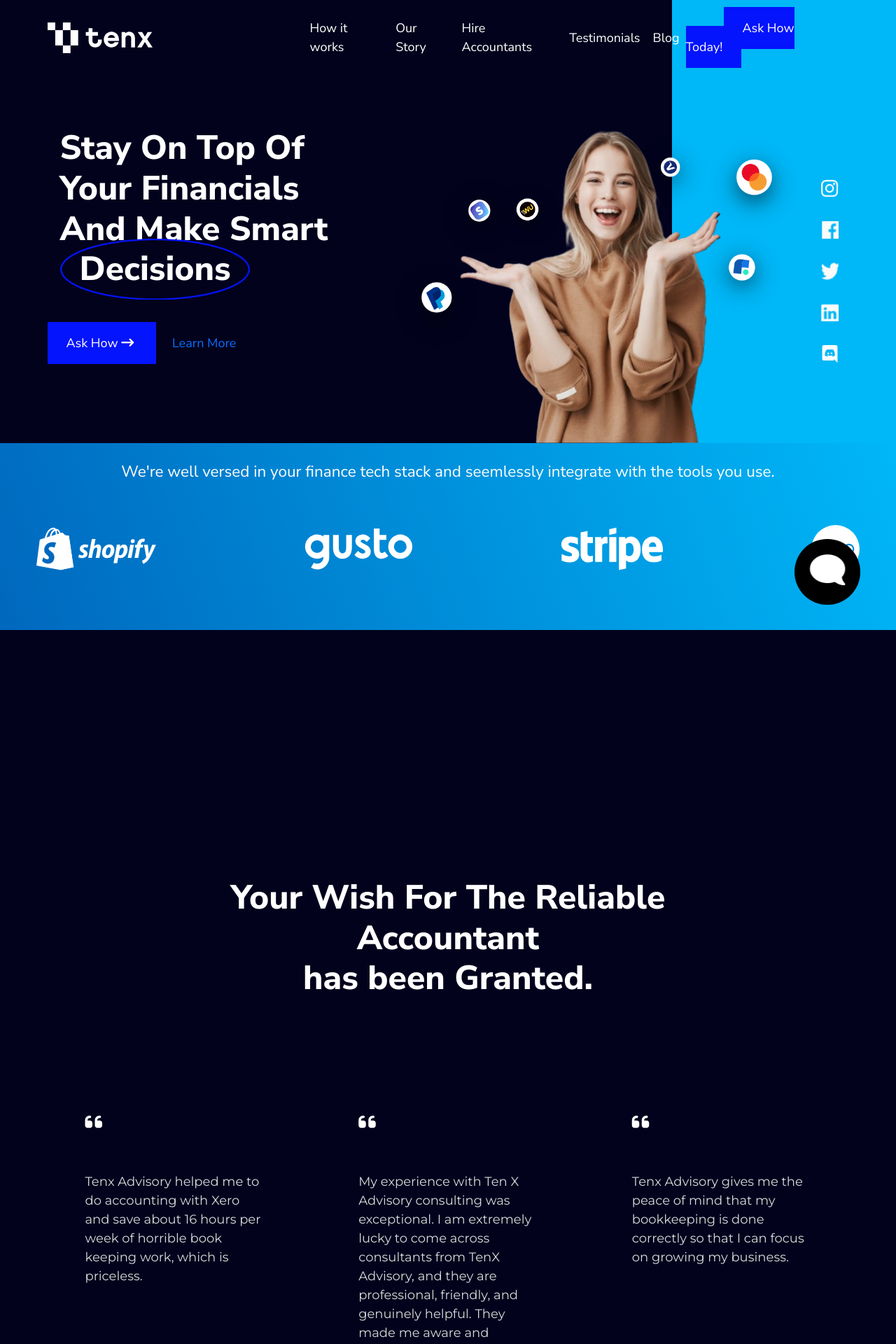
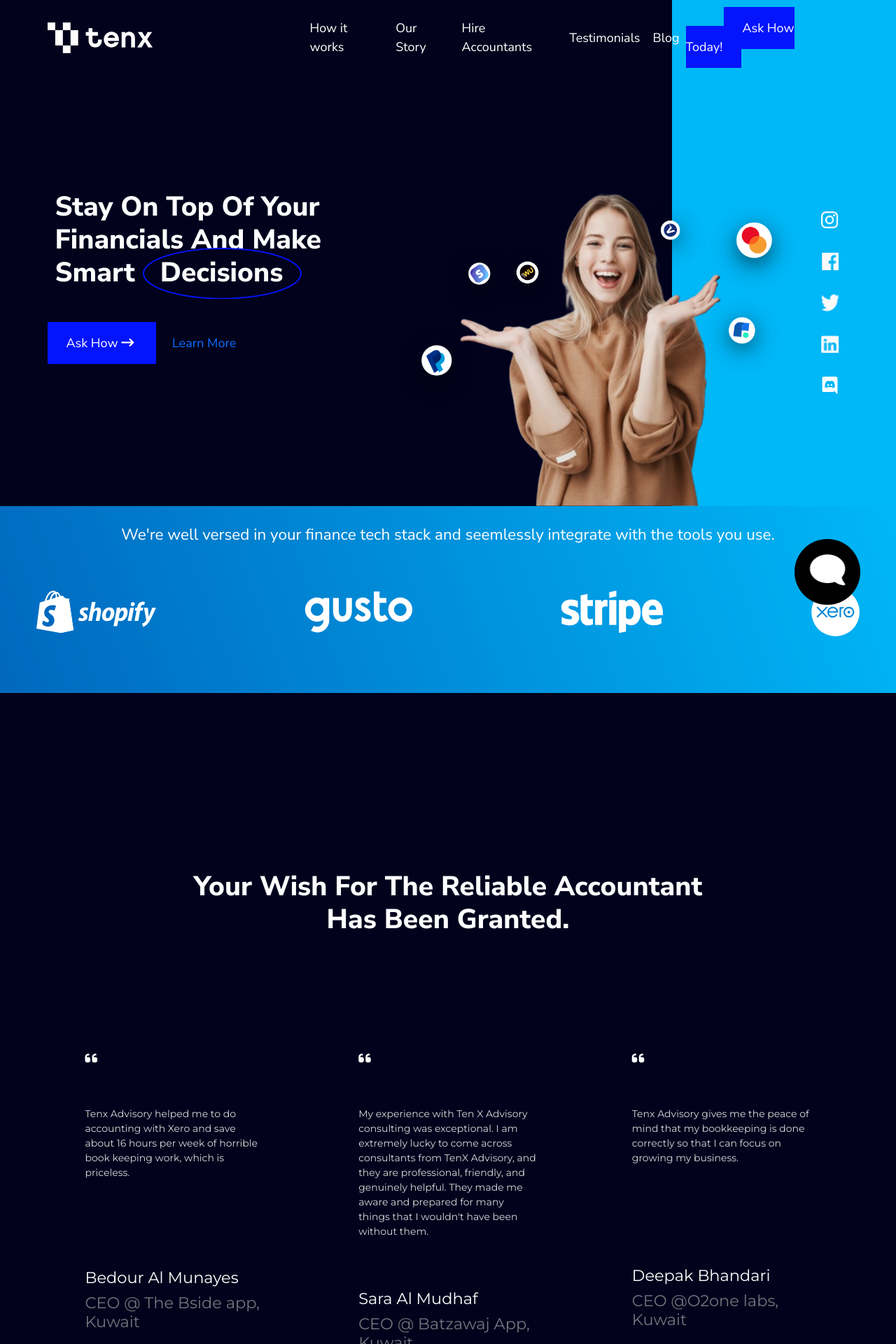
Before and after one commit to tenxventures/website, a Jekyll site: the page index.html, which Jekyll copies as it is, in a window 1280 px wide. Shown: the top 1920 px of the page at 70% size. Built offline with Jekyll 4.4.1, drawn with Linux system fonts in a browser that asks for light colours; nearby versions of some CDN libraries; some of the changed text lies outside the part shown.

Commit message:
my changes

```diff
--- a/css copy/styles.css
+++ b/css copy/styles.css
@@ -21,7 +21,7 @@
 		background: linear-gradient(to right, #02021d 0%, #02021d 75%, #00b7f7 75%, #00b7f7 100%);
 	}
 	.left-margin {
-		margin-left: 72px;
+		margin-left: 65px;
 	}
 }
 
@@ -108,7 +108,7 @@
 
   label * {
 	margin-top: 0.5rem;
-	margin-bottom: 0.8rem;
+	margin-bottom: 0.9rem;
   }
 
   .form-control {
@@ -156,12 +156,12 @@
 h2 {
 	color: white;
 	font-weight: 800;
-	font-size: 70px;
+	font-size: 60px;
 }
 
 @media screen and (max-width: 1366px) {
 	h2 {
-		font-size: 48px;
+		font-size: 39px;
 	}
 }
 @media screen and (max-width: 700px) {
@@ -186,8 +186,8 @@
 }
 
 .top {
-	height: 100vh;
-	margin-bottom: 300px;
+	height: 110vh;
+	margin-bottom: 200px;
 }
 @media screen and (max-width: 1000px) {
 	.top {
@@ -229,11 +229,11 @@
 .head-ellipse {
 	background-image: url(../images/Ellipse.png);
 	padding: 10px;
-	padding-top: 10px;
+	padding-top: 9px;
 	text-align: right;
 	padding-right: 27px;
 	padding-bottom: 11px;
-	padding-left: 28px;
+	padding-left: 25px;
 	background-size: cover;
 	background-repeat: no-repeat;
 }
@@ -275,7 +275,7 @@
 .testimonial-card {
 	border-radius: 20px;
 	box-sizing: border-box;
-	height: 700px;
+	height: 550px;
 }
 
 .testimonial-card:hover {
@@ -292,7 +292,7 @@
 	color: #ffffff;
 }
 .testimonial-desc {
-	font-size: 18px;
+	font-size: 14px;
 	font-family: 'Montserrat', sans-serif;
 	color: #dadadb;
 }
--- a/index.html
+++ b/index.html
@@ -36,6 +36,8 @@
 	<link rel="preconnect" href="https://fonts.gstatic.com" />
 	<link href="https://fonts.googleapis.com/css2?family=Jost:wght@200&display=swap" rel="stylesheet" />
 	<link rel="stylesheet" type="text/css" href="css copy/styles.css" />
+
+
 </head>
 
 <body>
@@ -83,7 +85,7 @@
 					<h2 style="text-transform: capitalize;" class="left-margin">Stay on top of your financials and make
 						smart
 						<span class="head-ellipse">
-							decisions
+						decisions
 						</span>
 					</h2>
 				</div>
@@ -133,11 +135,11 @@
 	<div class="contain my-5" id="testimonials">
 
 		<div class="row my-sm-5 my-2 text-white mx-sm-5 mx-2 align-items-center">
-			<h2 class="my-5 mx-auto w-75 text-center ">Your Wish For The Reliable Accountant<br>has been Granted.</h2>
+			<h2 class="my-5 mx-auto w-75 text-center ">Your Wish For The Reliable Accountant<br>Has Been Granted.</h2>
 			<div class="col-lg-4  col-12 my-sm-5 my-2">
 				<div class="p-sm-5 p-3 testimonial-card">
 					<div>
-						<i class="fa-solid fa-quote-left" style="font-size: 28px"></i>
+						<i class="fa-solid fa-quote-left" style="font-size: 20px"></i>
 
 					</div>
 					<div class="">
@@ -148,15 +150,15 @@
 						</p>
 					</div>
 					<div class=""">
-					<h4 class=" testimonial-name pt-5">Bedour Al Munayes</h4>
-					<h4 class=" testimonial-position">CEO @ The Bside app, Kuwait</h4>
+					<h5 class=" testimonial-name pt-5">Bedour Al Munayes</h5>
+					<h5 class=" testimonial-position">CEO @ The Bside app, Kuwait</h5>
 					</div>
 				</div>
 			</div>
 			<div class="col-lg-4  col-12 my-sm-5 my-2">
 				<div class="p-sm-5 p-3 testimonial-card">
 					<div>
-						<i class="fa-solid fa-quote-left" style="font-size: 28px"></i>
+						<i class="fa-solid fa-quote-left" style="font-size: 20px"></i>
 
 					</div>
 					<div class="">
@@ -168,15 +170,15 @@
 						</p>
 					</div>
 					<div class="">
-						<h4 class="testimonial-name">Sara Al Mudhaf</h4>
-						<h4 class="testimonial-position">CEO @ Batzawaj App, Kuwait</h4>
+						<h5 class="testimonial-name">Sara Al Mudhaf</h5>
+						<h5 class="testimonial-position">CEO @ Batzawaj App, Kuwait</h5>
 					</div>
 				</div>
 			</div>
 			<div class="col-lg-4 col-12 my-sm-5 my-2">
 				<div class="p-sm-5 p-3 testimonial-card">
 					<div>
-						<i class="fa-solid fa-quote-left" style="font-size: 28px"></i>
+						<i class="fa-solid fa-quote-left" style="font-size: 20px"></i>
 					</div>
 					<div class="">
 						<p class="py-5 testimonial-desc ">
@@ -185,12 +187,14 @@
 						</p>
 					</div>
 					<div class="py-3 ">
-						<h4 class="testimonial-name pt-5">Deepak Bhandari</h4>
-						<h4 class="testimonial-position">CEO @O2one labs, Kuwait</h4>
+						<h5 class="testimonial-name pt-5">Deepak Bhandari</h5>
+						<h5 class="testimonial-position">CEO @O2one labs, Kuwait</h5>
 					</div>
 				</div>
 			</div>
 		</div>
+
+
 
 		<!-- Pricing -->
 		<div class="container-fluid mx-auto" id="hireAccountants">
@@ -202,8 +206,8 @@
 					<div class="col-12 mx-auto price-card">
 
 						<div class="mb-4 pt-5">
-							<h3 class="card-top">Book Keeper +</h3>
-							<h3 class="card-top">Accounting Software</h3>
+							<h3 class="card-top">Daily Book Keeper +</h3>
+							<h3 class="card-top">Accounting Software </h3>
 						</div>
 						<h3 class="text-warning px-2">USD 449/ month</h3>
 						<hr class="w-75 mx-auto my-4">
@@ -243,7 +247,7 @@
 							<h3 class="card-top">Daily Book Keeper +</h3>
 							<h3 class="card-top">Accounting Software</h3>
 						</div>
-						<h3 class="text-warning px-2">USD 799/ month</h3>
+						<h3 class="text-warning px-2">USD 999/ month</h3>
 						<hr class="w-75 mx-auto my-4">
 						<h3 class="card-top my-4">Who's It For</h3>
 						<h5 class="pricing-whos my-4">Monthly Expenses Above
@@ -294,7 +298,7 @@
 					<div class="logo">
 						<img src="images/chart.svg" alt="" />
 					</div>
-					<h4 class="works-caption mt-5 mb-4" style="text-transform:capitalize;">Stay on top of <br> your
+					<h4 class="works-caption my-5" style="text-transform:capitalize;">Stay on top of <br> your
 						finances</h4>
 					<p class="works-para px-xxl-5">
 						Track business health with real-time and monthly financial reporting.
@@ -302,6 +306,40 @@
 				</div>
 			</div>
 		</div>
+
+
+		<!-- Integrations -->
+		<div class="container-fluid d-flex flex-column p-4 align-self-center text-center"
+		style="background-image: linear-gradient(250deg,  #00B7F7, #0068BE);"">
+		<p class="card-top h2 text-white"> Our Clients</p>
+
+		<div class="m-0 p-5 gap-5 align-self-center d-flex flex-column flex-sm-row justify-content-center"
+			style="width: 75%;">
+			<div><img src="images/optimise.svg" class="integration-images" /></div>
+			<div><img src="images/bakelicious.Jpg" class="integration-images" /></div>
+			<div><img src="images/bside.png" class="integration-images" /></div>
+			<div><img src="images/Hazin.png" class="integration-images" /></div>
+			<div><img src="images/batzawaj.Jpg" class="integration-images" /></div>
+
+
+
+		</div>
+
+
+		<div class="m-0 p-5 gap-5 align-self-center d-flex flex-column flex-sm-row justify-content-center"
+			style="width: 75%;">
+			<div><img src="images/trip.svg" class="integration-images" /></div>
+			<div><img src="images/retold.webp" class="integration-images" /></div>
+			<div><img src="images/revo.png" class="integration-images" /></div>
+			<div><img src="images/goaltime.png" class="integration-images" /></div>
+			<div><img src="images/o21.png" class="integration-images" /></div>
+
+
+		</div>
+
+
+	</div>
+
 
 		<!-- Story -->
 		<div class="row justify-content-around my-5 mx-0 text-white aligning" id="ourStory">
```
Also changed, not shown: other parts of index.html (+1 -1 lines), images/Hazin.png (added), images/bakelicious.jpg (added), images/bakelicious.png (added), images/batzawaj.jpg (added), images/bside.png (added), images/goaltime.png (added), images/o21.png (added), images/o21.webp (added), images/optimise.svg (added), images/retold.webp (added), images/revo.png (added), images/trip.svg (added).
